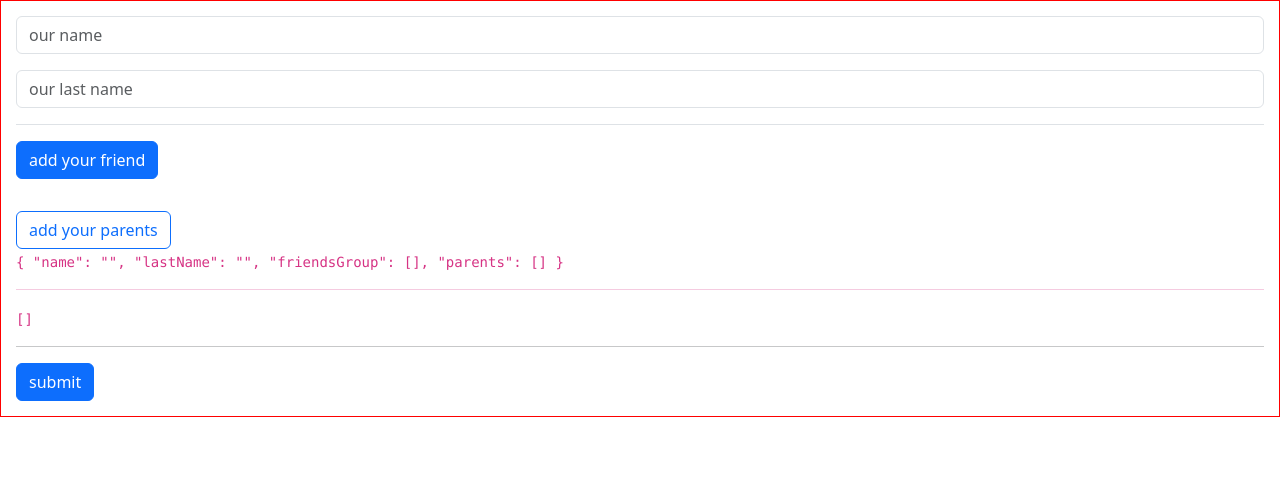
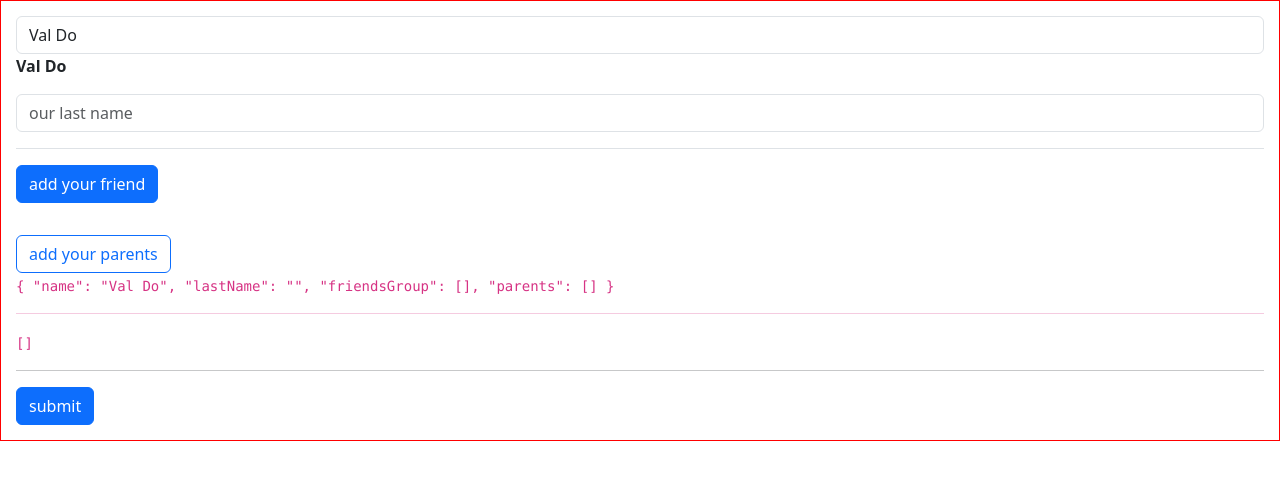
Before and after one commit to valeri879/val-do-pro-syllogia, an Angular app: page / in a window 1280 px wide. Shown: the top 480 px of the page. Built offline with nearby package versions, Linux system fonts and the light colour scheme.

Commit message:
getter example

```diff
--- a/src/app/app.component.html
+++ b/src/app/app.component.html
@@ -5,6 +5,7 @@
             type="text"
             placeholder="our name"
             class="form-control">
+        <b>{{ name }}</b>
     </div>
     <div class="mb-3">
         <input
@@ -51,6 +52,6 @@
         <hr>
         {{ form.value.parents | json }}
     </code>
-        <hr>
+    <hr>
     <button [disabled]="form.invalid" (click)="submit()" class="btn btn-primary">submit</button>
 </div>
--- a/src/app/app.component.ts
+++ b/src/app/app.component.ts
@@ -16,11 +16,15 @@ export class AppComponent implements OnInit {
 
   ngOnInit(): void {
     this.form = this._fb.group({
-      name: [''],
+      name: ['Val Do'],
       lastName: [''],
       friendsGroup: this._fb.array([]),
       parents: this._fb.array([]),
     });
+  }
+
+  get name(): string {
+    return this.form.controls['name'].value;
   }
 
   addFriend() {
@@ -40,7 +44,7 @@ export class AppComponent implements OnInit {
     this.parents.removeAt(i);
   }
 
-  removeFriend(i: number) {
+  removeFriend(i: number): void {
     this.friends.removeAt(i);
     console.log(i)
   }
```
